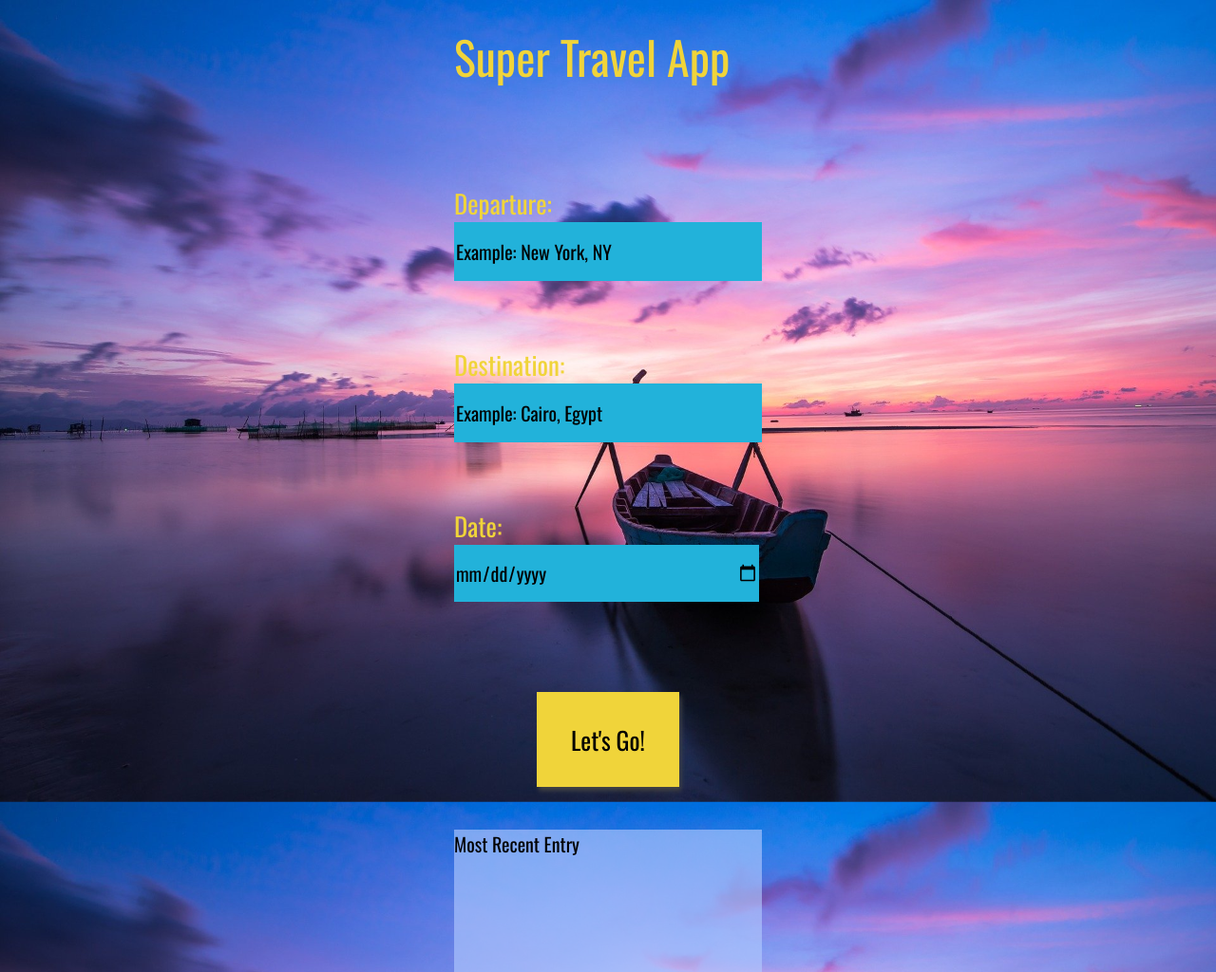
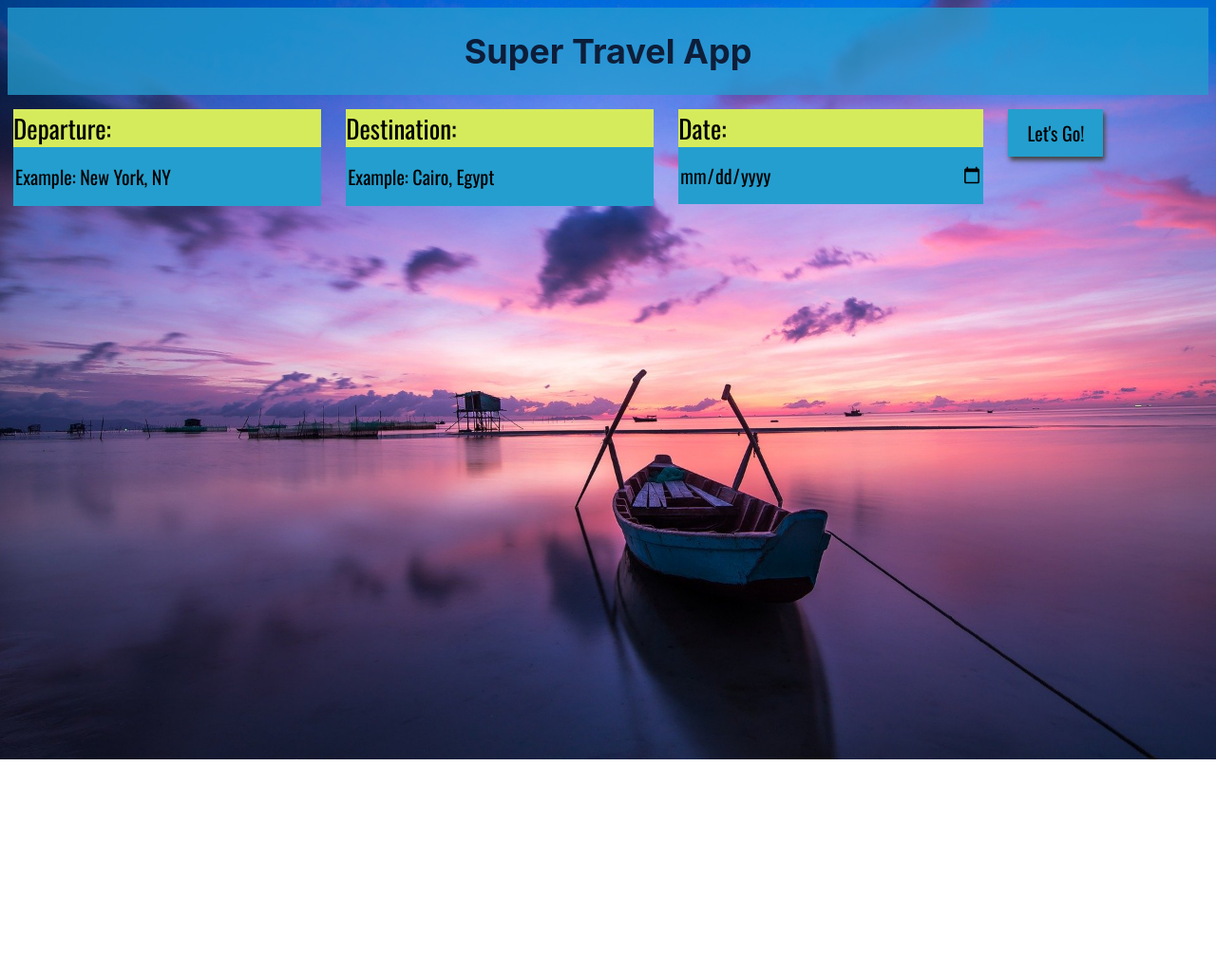
Before and after one commit to jwebster62/weather-app, a website built with webpack: page SRC/Client/views/index.html in a window 1280 px wide. Shown: the whole page at 95% size. After the commit the page ends 800 px from the top, so only its background shows below. Built offline with nearby package versions, Linux system fonts and the light colour scheme; a web font is replaced by a local one.

Commit message:
Restructuring scss files.

```diff
--- a/SRC/Client/styles/allStyles.scss
+++ b/SRC/Client/styles/allStyles.scss
@@ -1 +1,3 @@
 @import './src/client/styles/oldstyle.scss';
+@import './src/client/styles/form.scss';
+@import './src/client/styles/header.scss';
--- /dev/null
+++ b/SRC/Client/styles/form.scss
@@ -0,0 +1,49 @@
+$form-background: rgb(36, 158, 206);
+#app {
+    display: grid;
+    //grid-auto-rows: minmax(150px, 150px);
+    grid-template-columns: auto auto auto auto auto auto auto auto;
+    height: 50px;
+    padding-top: 15px;
+    color: black;
+    justify-content: space-evenly;
+    grid-gap: 1em;
+    font-size: 20px;
+    font-family: 'Oswald', sans-serif;
+}
+
+button {
+    width: 100px;
+    height: 50px;
+    color: black;
+    font-size: 20px;
+    margin: auto;
+    font-family: 'Oswald', sans-serif;
+    border: none;
+    box-shadow: 2px 4px 5px #444;
+    background-color: $form-background;
+}
+
+input {
+    display: block;
+    height: 60px;
+    width: 320px;
+    background: $form-background;
+    color: black;
+    font-size: 20px;
+    font-family: 'Oswald', sans-serif;
+    border: none;
+}
+
+label {
+    display: block;
+    font-size: 27px;
+    background-color: rgb(214, 235, 92);
+}
+
+textarea {
+    background: #22b2da;
+    color: black;
+    font-size: 20px;
+    font-family: 'Oswald', sans-serif;
+}
--- /dev/null
+++ b/SRC/Client/styles/header.scss
@@ -0,0 +1,9 @@
+.header {
+    color: black;
+    display: grid;
+    grid-template-columns: auto auto auto auto auto;
+    justify-content: center;
+    align-content: center;
+    background-color: rgb(36, 158, 206);
+    opacity: .75;
+}
--- a/SRC/Client/styles/oldstyle.scss
+++ b/SRC/Client/styles/oldstyle.scss
@@ -4,18 +4,6 @@ body {
     background-attachment: fixed;
     background-size: cover;
     font-family: -apple-system, BlinkMacSystemFont, sans-serif;
-}
-
-#app {
-    display: grid;
-    grid-auto-rows: minmax(150px, auto);
-    /* grid-template-columns:  */
-    height: 100vh;
-    color: #f0d43a;
-    justify-content: center;
-    grid-gap: 1em;
-    font-size: 20px;
-    font-family: 'Oswald', sans-serif;
 }
 
 .entry {
@@ -33,33 +21,6 @@ body {
 label {
     display: block;
     font-size: 27px;
-}
-
-input {
-    display: block;
-    height: 60px;
-    width: 320px;
-    background: #22b2da;
-    color: black;
-    font-size: 20px;
-    font-family: 'Oswald', sans-serif;
-    border: none;
-}
-
-.button {
-    text-align: center;
-    margin: auto;
-}
-
-button {
-    width: 150px;
-    height: 100px;
-    background: #f0d43a;
-    color: black;
-    font-size: 26px;
-    font-family: 'Oswald', sans-serif;
-    border: none;
-    box-shadow: 2px 4px 5px #444;
 }
 
 h1 {
--- a/SRC/Client/views/index.html
+++ b/SRC/Client/views/index.html
@@ -9,13 +9,11 @@
 </head>
 
 <body>
-    <div id="backgroundholder">
-        <h1></h1>
+    <div class="header">
+        <h1>Super Travel App</h1>
     </div>
     <div id="app">
-        <div class="holder headline">
-            Super Travel App
-        </div>
+
         <div class="holder departure">
             <label for="dep">Departure:</label>
             <input type="text" id="depInput" placeholder="Example: New York, NY"></input>
@@ -32,17 +30,9 @@
         </div>
         <div class="button">
             <button id="submit" type="submit"> Let's Go! </button>
-        </div>
-        <div class="holder entry">
-            <div class="title">Most Recent Entry</div>
-            <div id="entryHolder">
-                <div id="Departure"></div>
-                <div id="Destination"></div>
-                <div id="Date"></div>
-            </div>
+
         </div>
     </div>
-
 
 </body>
 
```
